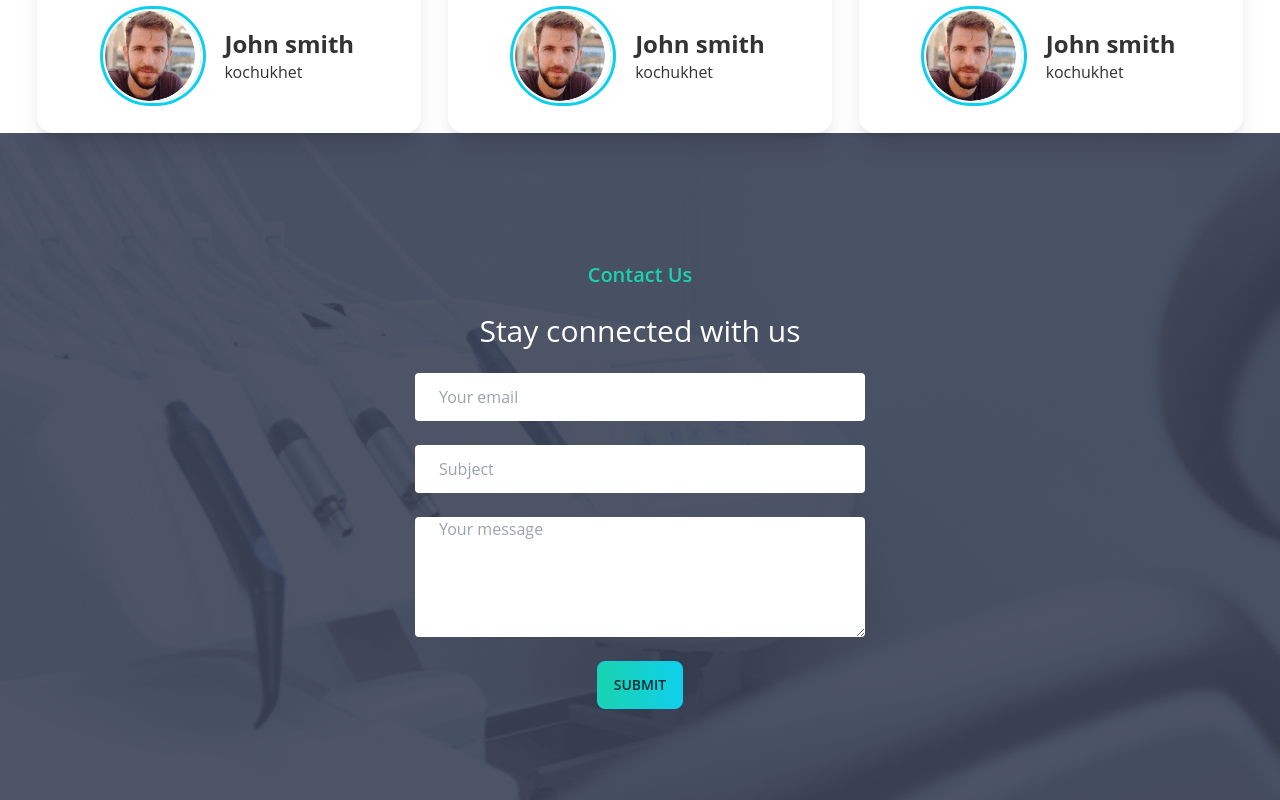
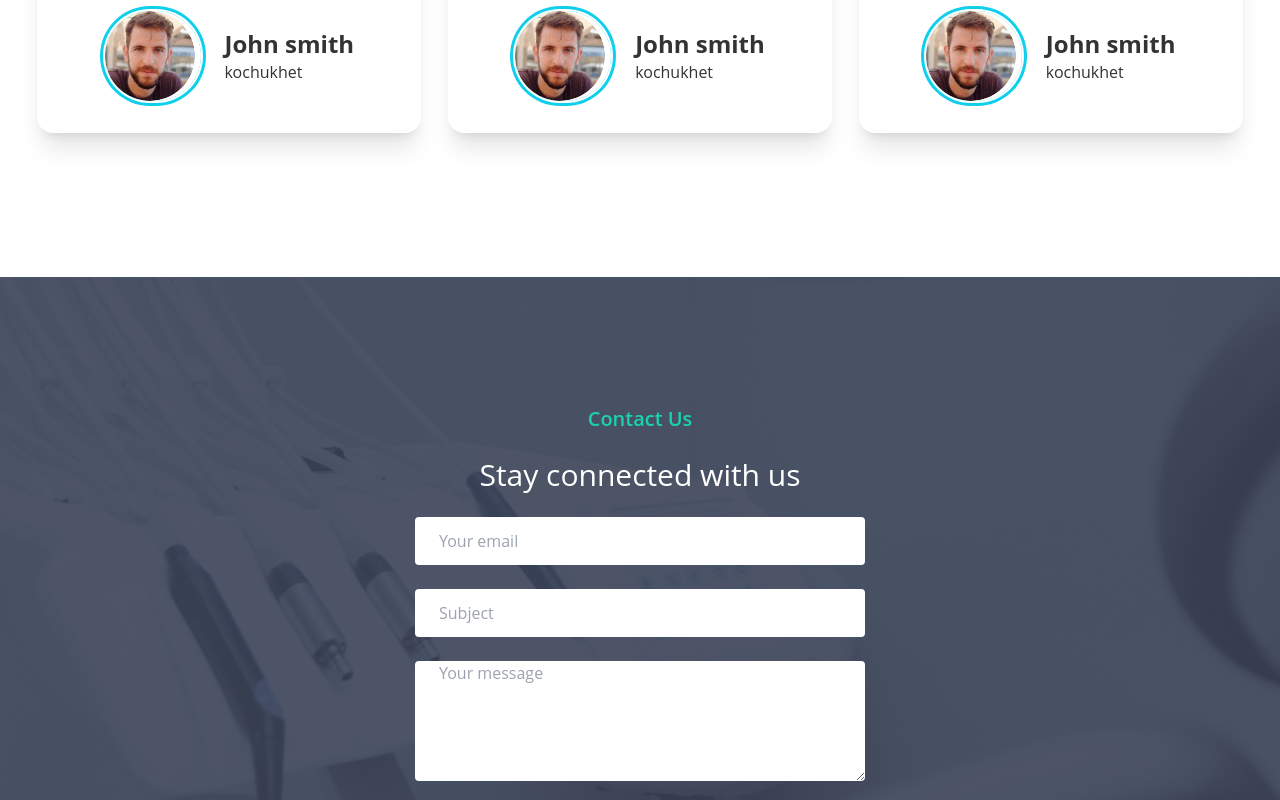
Before and after one commit to samiulbasirfahim/Doctros-portal-client, a React (Create React App) app: page / in a window 1280 px wide. Shown: the part 3520-4320 px from the top of the page. Built offline with nearby package versions, Linux system fonts and the light colour scheme.

Commit message:
contact form done

```diff
--- a/src/Pages/Home/Contact-Form.js
+++ b/src/Pages/Home/Contact-Form.js
@@ -7,7 +7,7 @@ const ContactForm = () => {
 			style={{
 				background: `url(${bg})`,
 			}}
-			className="py-32"
+			className="py-32 mt-36"
 		>
 			<form className="grid justify-items-center gap-6">
 				<p className="text-secondary font-semibold text-xl">Contact Us</p>
```
